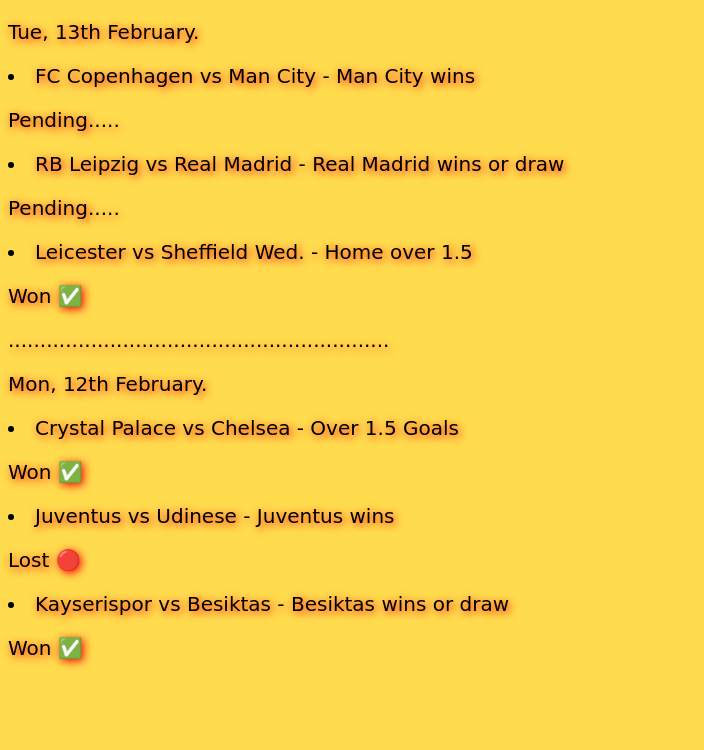
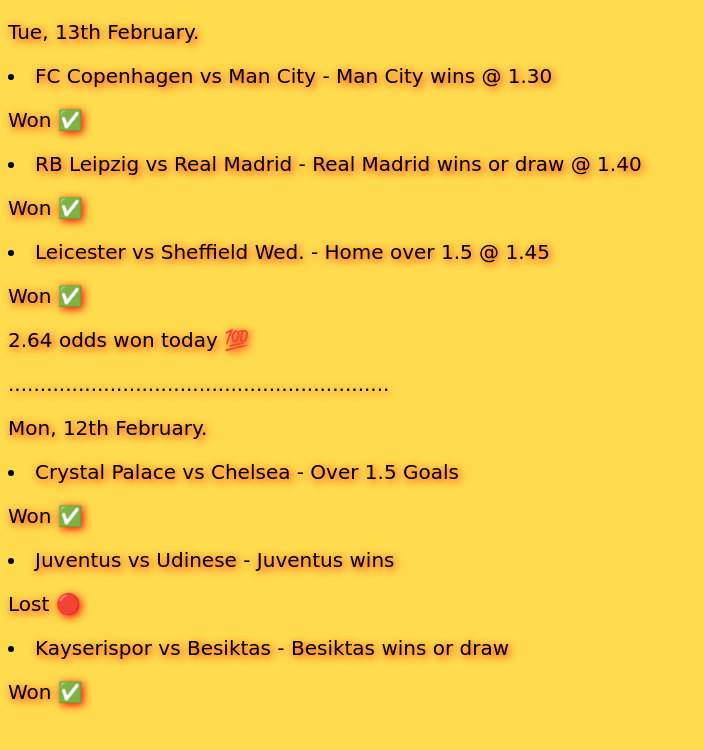
Before and after one commit to dynastykenton/GM1, a plain HTML site: page index.html in a window 1280 px wide. Shown: the whole page, without its empty margins (0-704 px from the left). Drawn offline with Linux system fonts and the light colour scheme; a script that the page names is missing.

Commit message:
Update index.html

```diff
--- a/index.html
+++ b/index.html
@@ -17,12 +17,13 @@
 <body class="neon-green">
 
   <p>Tue, 13th February.</p>
-  <li>FC Copenhagen vs Man City - Man City wins</li>
-  <p>Pending.....</p>
-  <li>RB Leipzig vs Real Madrid - Real Madrid wins or draw</li>
-  <p>Pending.....</p>
-  <li>Leicester vs Sheffield Wed. - Home over 1.5</li>
+  <li>FC Copenhagen vs Man City - Man City wins @ 1.30</li>
   <p>Won ✅</p>
+  <li>RB Leipzig vs Real Madrid - Real Madrid wins or draw @ 1.40</li>
+  <p>Won ✅</p>
+  <li>Leicester vs Sheffield Wed. - Home over 1.5 @ 1.45</li>
+  <p>Won ✅</p>
+  <p>2.64 odds won today 💯</p>
 
   <p>............................................................</p>
 
```
